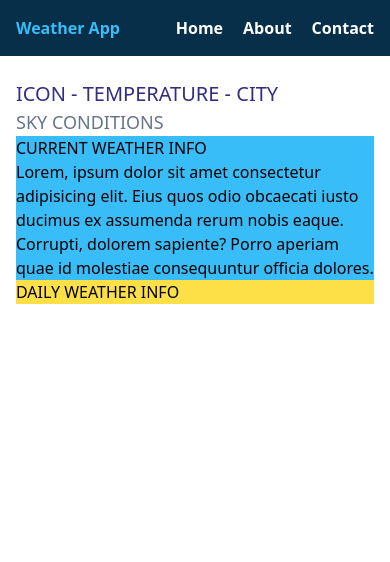
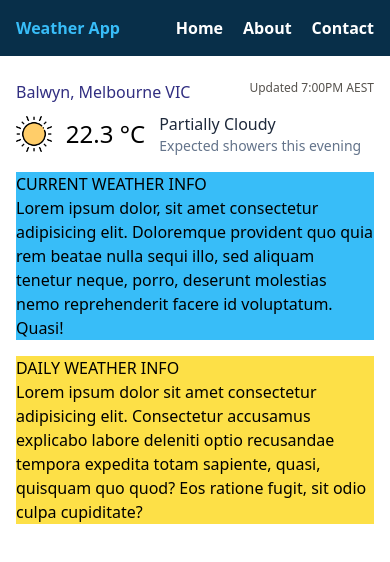
Before and after one commit to evandrolugli/weather-app, a website: page src/index.html in a window 390 px wide. Drawn offline with Linux system fonts and the light colour scheme.

Commit message:
Set up layout for the main weather info (header)
Keep responsive web desing

```diff
--- a/src/index.html
+++ b/src/index.html
@@ -44,39 +44,80 @@
             </div>
             <!-- End navigation bar -->
 
-            <main
-                class="col-span-12 max-w-3xl mx-auto my-6"
-            >
+            <main class="col-span-12 max-w-3xl mx-auto my-6">
                 <div class="flex flex-wrap justify-center items-center mx-4">
                     <!-- Content wrapper to left a void margin -->
-                    <header class="block w-full">
-                        <h2
-                            class="text-xl md:text-2xl lg:text-3xl font-medium text-indigo-900"
+
+                    <div
+                        class="w-full grid grid-cols-[1fr_3fr_6fr] grid-rows-[repeat(3_1fr)] mb-4"
+                    >
+                        <!-- columns (grid display) are set using an Arbitrary value  -->
+                        <!-- Location info -->
+                        <div
+                            class="col-span-full text-xl md:text-2xl lg:text-3xl font-medium text-indigo-900 my-auto flex justify-between mb-2"
                         >
-                            ICON - TEMPERATURE - CITY
-                        </h2>
-                        <h3
-                            class="text-lg md:text-2xl lg:text-3xl text-slate-500"
+                            <span
+                                id="location"
+                                class="text-base md:text-lg lg:text-xl xl:text-2xl"
+                                >Balwyn, Melbourne VIC</span
+                            >
+                            <span
+                                id="updated"
+                                class="text-xs md:text-base lg:text-lg text-stone-600"
+                                >Updated 7:00PM AEST</span
+                            >
+                        </div>
+
+                        <!-- Weather info -->
+                        <img
+                            class="h-fit m-auto"
+                            src="../assets/icons/sun.png"
+                            alt="weather condition icon"
+                        />
+
+                        <span
+                            id="current-temperature"
+                            class="text-2xl sm:text-3xl md:text-5xl lg:text-6xl m-auto"
+                            >22.3 °C</span
                         >
-                            SKY CONDITIONS
-                        </h3>
-                    </header>
+
+                        <div class="">
+                            <span
+                                id="condition"
+                                class="text-base sm:text-xl md:text-2xl lg:text-3xl text-slate-800 block"
+                                >Partially Cloudy</span
+                            >
+                            <span
+                                id="condition-desc"
+                                class="text-sm sm:text-lg md:text-xl lg:text-2xl text-slate-500 block"
+                                >Expected showers this evening</span
+                            >
+                        </div>
+                    </div>
 
                     <!-- CURRENT WEATHER INFO --- NICOLAS -->
-                    <div class="block w-full bg-sky-400">
+                    <div class="block w-full mb-4 bg-sky-400">
                         CURRENT WEATHER INFO
+
                         <p>
-                            Lorem, ipsum dolor sit amet consectetur adipisicing
-                            elit. Eius quos odio obcaecati iusto ducimus ex
-                            assumenda rerum nobis eaque. Corrupti, dolorem
-                            sapiente? Porro aperiam quae id molestiae
-                            consequuntur officia dolores.
+                            Lorem ipsum dolor, sit amet consectetur adipisicing
+                            elit. Doloremque provident quo quia rem beatae nulla
+                            sequi illo, sed aliquam tenetur neque, porro,
+                            deserunt molestias nemo reprehenderit facere id
+                            voluptatum. Quasi!
                         </p>
                     </div>
 
                     <!-- DAILY WEATHER INFO --- EVANDRO -->
                     <div class="block w-full bg-yellow-300">
                         DAILY WEATHER INFO
+                        <p>
+                            Lorem ipsum dolor sit amet consectetur adipisicing
+                            elit. Consectetur accusamus explicabo labore
+                            deleniti optio recusandae tempora expedita totam
+                            sapiente, quasi, quisquam quo quod? Eos ratione
+                            fugit, sit odio culpa cupiditate?
+                        </p>
                     </div>
                 </div>
             </main>
```
Also changed, not shown: dist/output.css.
